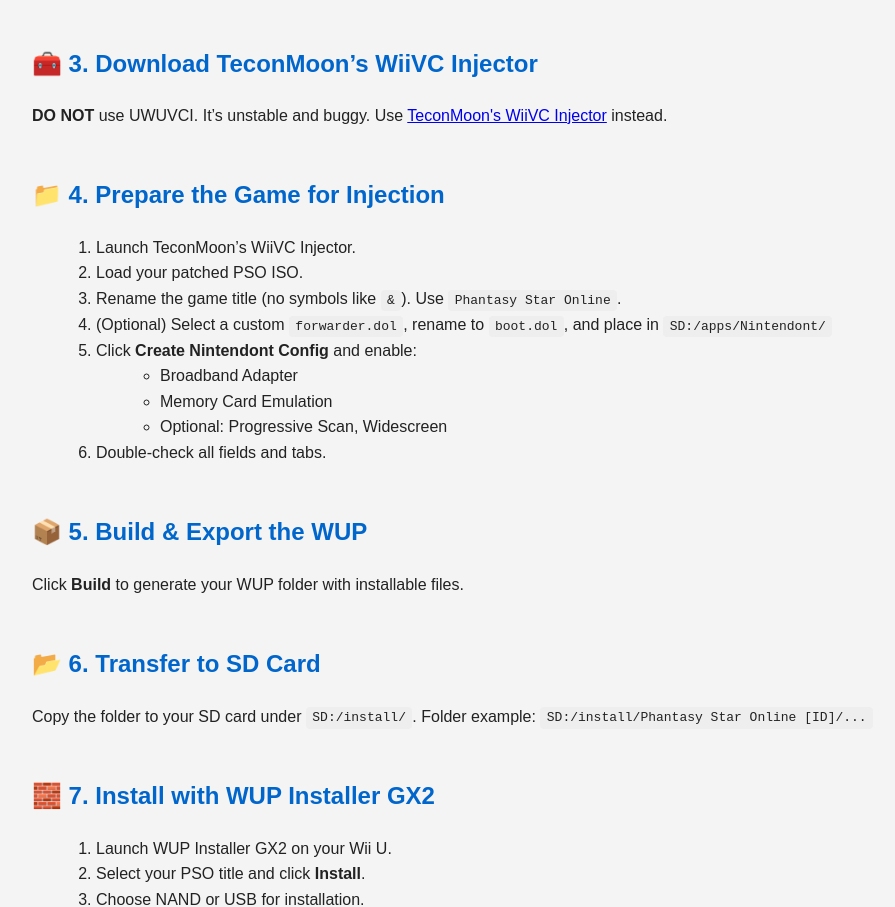
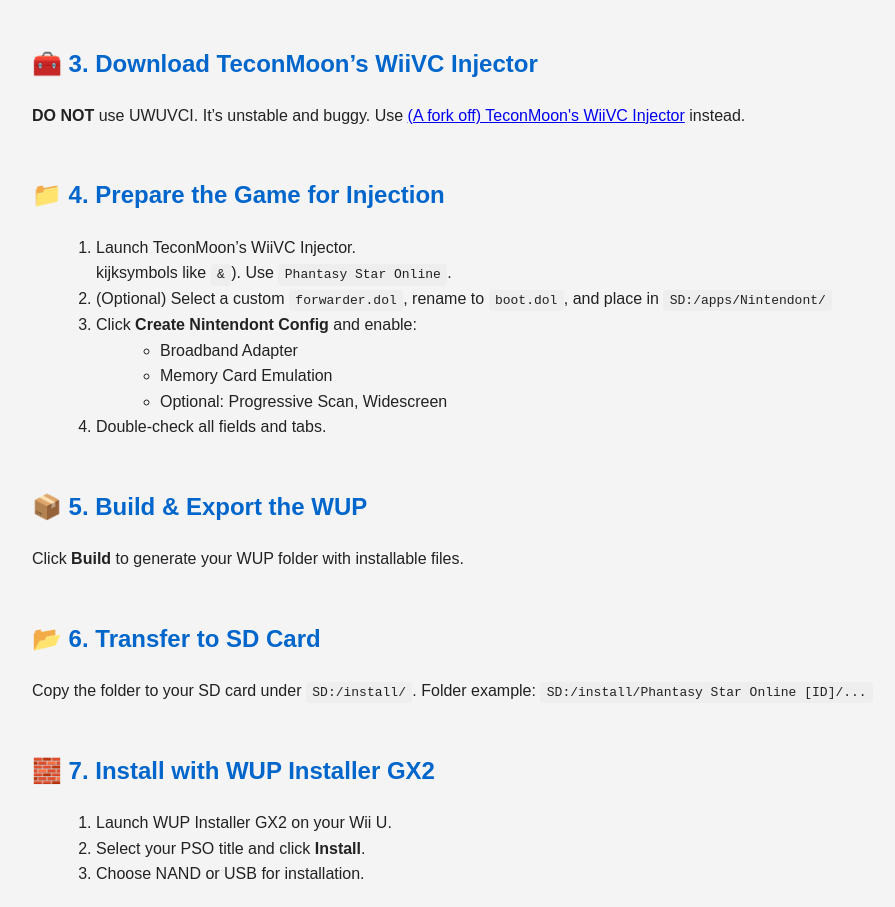
Before and after one commit to ferrannl/pso-wiiu-guide, a plain HTML site: page index.html in a window 1280 px wide. Shown: the part 913-1820 px from the top of the page, without its empty margins (0-895 px from the left). Drawn offline with Linux system fonts and the light colour scheme.

Commit message:
Update index.html

```diff
--- a/index.html
+++ b/index.html
@@ -71,15 +71,14 @@
 
   <div class="section">
     <h2>🧰 3. Download TeconMoon’s WiiVC Injector</h2>
-    <p><strong>DO NOT</strong> use UWUVCI. It’s unstable and buggy. Use <a href="https://gbatemp.net/threads/gc-wii-u-virtual-console-inject-guide.486781/" target="_blank">TeconMoon's WiiVC Injector</a> instead.</p>
+    <p><strong>DO NOT</strong> use UWUVCI. It’s unstable and buggy. Use <a href="https://github.com/piratesephiroth/TeconmoonWiiVCInjector" target="_blank">(A fork off) TeconMoon's WiiVC Injector</a> instead.</p>
   </div>
 
   <div class="section">
     <h2>📁 4. Prepare the Game for Injection</h2>
     <ol>
       <li>Launch TeconMoon’s WiiVC Injector.</li>
-      <li>Load your patched PSO ISO.</li>
-      <li>Rename the game title (no symbols like <code>&</code>). Use <code>Phantasy Star Online</code>.</li>
+     kijksymbols like <code>&</code>). Use <code>Phantasy Star Online</code>.</li>
       <li>(Optional) Select a custom <code>forwarder.dol</code>, rename to <code>boot.dol</code>, and place in <code>SD:/apps/Nintendont/</code></li>
       <li>Click <strong>Create Nintendont Config</strong> and enable:
         <ul>
```
